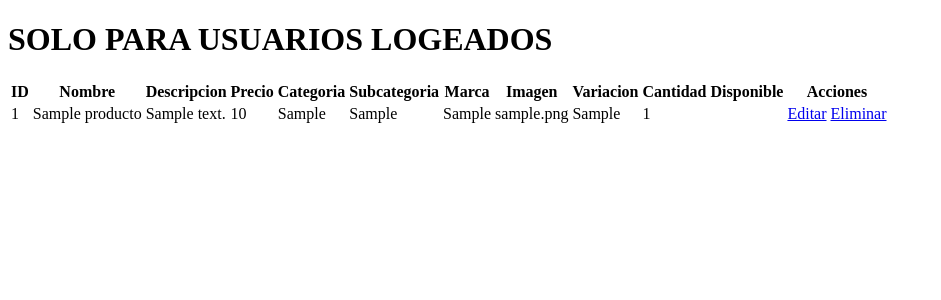
After one commit to benyhi/web_tienda_ropa, a Flask app: page /dashboard/stock in a window 1280 px wide. The commit adds this page. Shown: the top 300 px of the page, without its empty margins (0-941 px from the left). Run offline with Flask 3, Linux system fonts and the light colour scheme; a user stored in the database is signed in; tables that the repository leaves empty hold one stand-in row (values such as "Sample post"); some libraries are stand-ins or nearby versions.

Commit message:
Empece a trabajar en la logica de los productos     -Hice el CRUD de los productos     -Ajuste las rutas

```diff
--- a/models/bd.py
+++ b/models/bd.py
@@ -18,7 +18,4 @@ class User:
             self.session.rollback()
             raise e
         finally:
-            self.close_conecction()
-
-    def close_conecction(self):
-        self.session.close()
+            self.session.close()
--- /dev/null
+++ b/models/product.py
@@ -0,0 +1,90 @@
+from models.models import Productos
+from config import SessionLocal
+from flask import flash
+
+class Producto():
+    def __init__(self):
+        self.session = SessionLocal()
+
+
+    def nuevoProducto(self, producto):
+        if producto:
+            try:
+                nuevo_producto = Productos(nombre = producto['nombre'], descripcion = producto['descripcion'], precio = producto['precio'],
+                                        categoria = producto['categoria'], subcategoria = producto['subcategoria'], marca = producto['marca'],
+                                        url_imagen = producto['url_imagen'], variacion = producto['variacion'], cantidad_disponible = producto['cantidad_disponible'])
+                self.session.add(nuevo_producto)
+                self.session.commit()
+
+            except Exception as e:
+                flash(f'Error {e}')
+                self.session.rollback()
+
+            finally:
+                self.session.close()
+
+    def editarProducto(self, producto):
+        if producto:
+            try:
+                id = self.session.query(Productos).filter_by(id=producto['id']).first()
+                if id:
+                    id.nombre = producto['nombre']
+                    id.descripcion = producto['descripcion']
+                    id.precio = producto['precio']
+                    id.categoria = producto['categoria']
+                    id.subcategoria = producto['subcategoria']
+                    id.marca = producto['marca']
+                    id.url_imagen = producto['url_imagen']
+                    id.variacion = producto['variacion']
+                    id.cantidad_disponible = producto['cantidad_disponible']
+
+                    self.session.commit()
+
+                else:
+                    flash('Producto no encontrado')
+
+            except Exception as e:
+                flash(f"Error {e}")
+                self.session.rollback()
+
+            finally:
+                self.session.close()
+
+    def eliminarProducto(self, id):
+        if id:
+            try:
+                producto = self.session.query(Productos).filter_by(id=id).first()
+                if producto:
+                    self.session.delete(producto)
+                    self.session.commit()
+                else:
+                    flash('Producto no encontrado.')
+
+            except Exception as e:
+                flash(f'Error {e}')
+
+            finally:
+                self.session.close()
+
+    def obtenerTodos(self):
+        try:
+            productos = self.session.query(Productos).all()
+            return productos
+
+        except Exception as e:
+            flash('Error al obtener los productos de la BD')
+
+        finally:
+            self.session.close()
+
+    def obtenerProducto(self, id):
+        if id:
+            try:
+                producto = self.session.query(Producto).filter_by(id=id).first()
+                return producto
+
+            except Exception as e:
+                flash('Producto no encontrado.')
+
+            finally:
+                self.session.close()
--- a/routes/main.py
+++ b/routes/main.py
@@ -3,6 +3,7 @@ from flask_wtf.csrf import CSRFProtect
 from flask_login import login_user, logout_user, login_required
 from models.auth import Autenticacion
 from models.bd import User
+from models.product import Producto
 
 bp = Blueprint("main", __name__, template_folder="../templates")
 
@@ -52,7 +53,21 @@ def logout():
     return redirect(url_for("main.index"))
 
 
+# RUTAS DEL DASHBOARD
 @bp.route("/dashboard")
 @login_required
 def dashboard():
     return render_template("dashboard/panel.html")
+
+@bp.route("/dashboard/stock")
+@login_required
+def stock():
+    db = Producto()
+    productos = db.obtenerTodos()
+    print(productos)
+    return(render_template('dashboard/stock.html', productos=productos))
+
+@bp.route("/dashboard/stock/editar/<int:id>")
+@login_required
+def editar():
+    pass
--- a/templates/dashboard/panel.html
+++ b/templates/dashboard/panel.html
@@ -1,5 +1,5 @@
 <!DOCTYPE html>
-<html lang="en">
+<html lang="es">
 <head>
     <meta charset="UTF-8">
     <meta name="viewport" content="width=device-width, initial-scale=1.0">
@@ -7,5 +7,7 @@
 </head>
 <body>
     <h1>SOLO PARA USUARIOS LOGEADOS</h1>
+    {%block content%}
+    {%endblock%}
 </body>
 </html>
--- /dev/null
+++ b/templates/dashboard/stock.html
@@ -0,0 +1,41 @@
+{% extends "dashboard/panel.html" %}
+
+{% block content %}
+<div>
+    <table>
+        <thead>
+            <th>ID</th>
+            <th>Nombre</th>
+            <th>Descripcion</th>
+            <th>Precio</th>
+            <th>Categoria</th>
+            <th>Subcategoria</th>
+            <th>Marca</th>
+            <th>Imagen</th>
+            <th>Variacion</th>
+            <th>Cantidad Disponible</th>
+            <th>Acciones</th>
+        </thead>
+        <tbody>
+            {% for producto in productos %}
+                <tr>
+                    <td>{{producto.id}}</td>
+                    <td>{{producto.nombre}}</td>
+                    <td>{{producto.descripcion}}</td>
+                    <td>{{producto.precio}}</td>
+                    <td>{{producto.categoria}}</td>
+                    <td>{{producto.subcategoria}}</td>
+                    <td>{{producto.marca}}</td>
+                    <td>{{producto.url_imagen}}</td>
+                    <td>{{producto.variacion}}</td>
+                    <td>{{producto.cantidad_disponible}}</td>
+                    <td>
+                        <a href="{{ url_for('main.editar', id=producto.id) }}">Editar</a>
+                        <a href="{{ url_for('main.eliminar', id=producto.id) }}">Eliminar</a>
+                    </td>
+                </tr>
+            {% endfor %}
+        </tbody>
+    </table>
+</div>
+{% endblock %}
```
Also changed, not shown: requirements.txt (+12 -0 lines), 1 other file.
